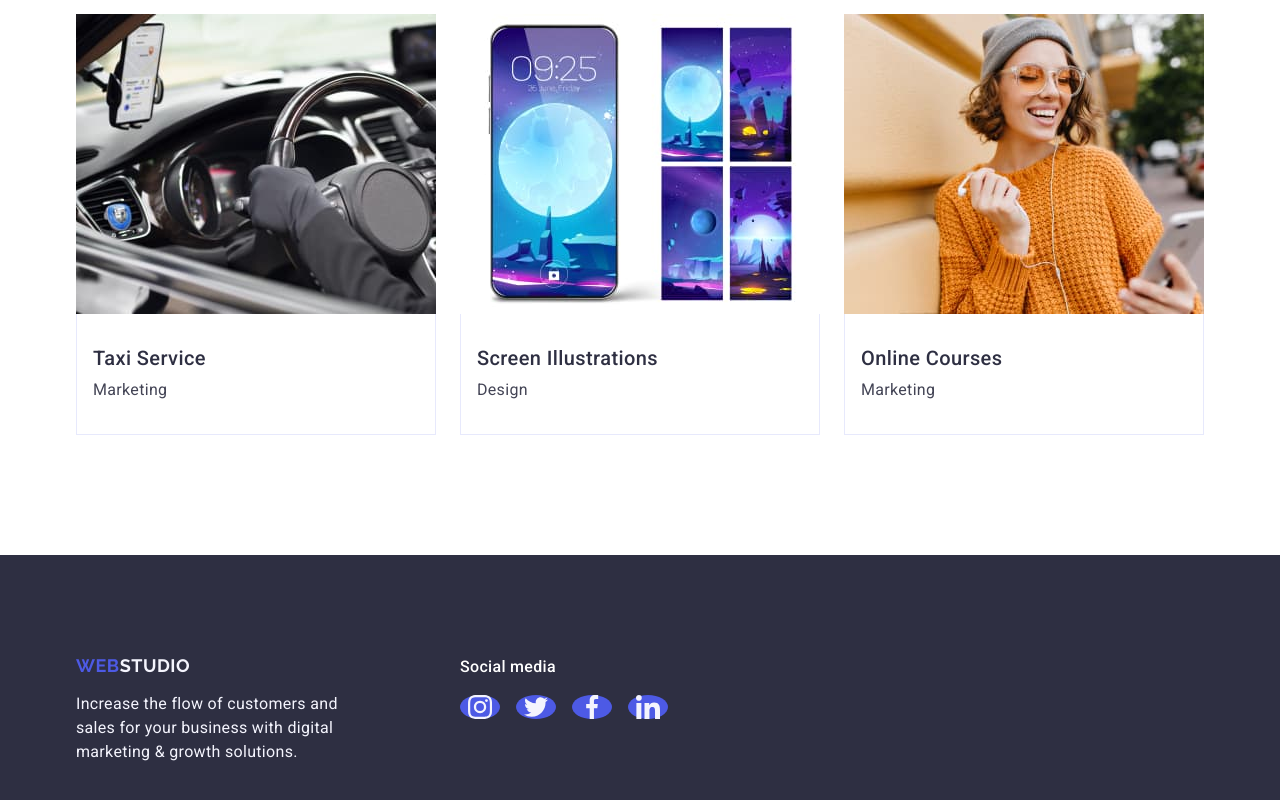
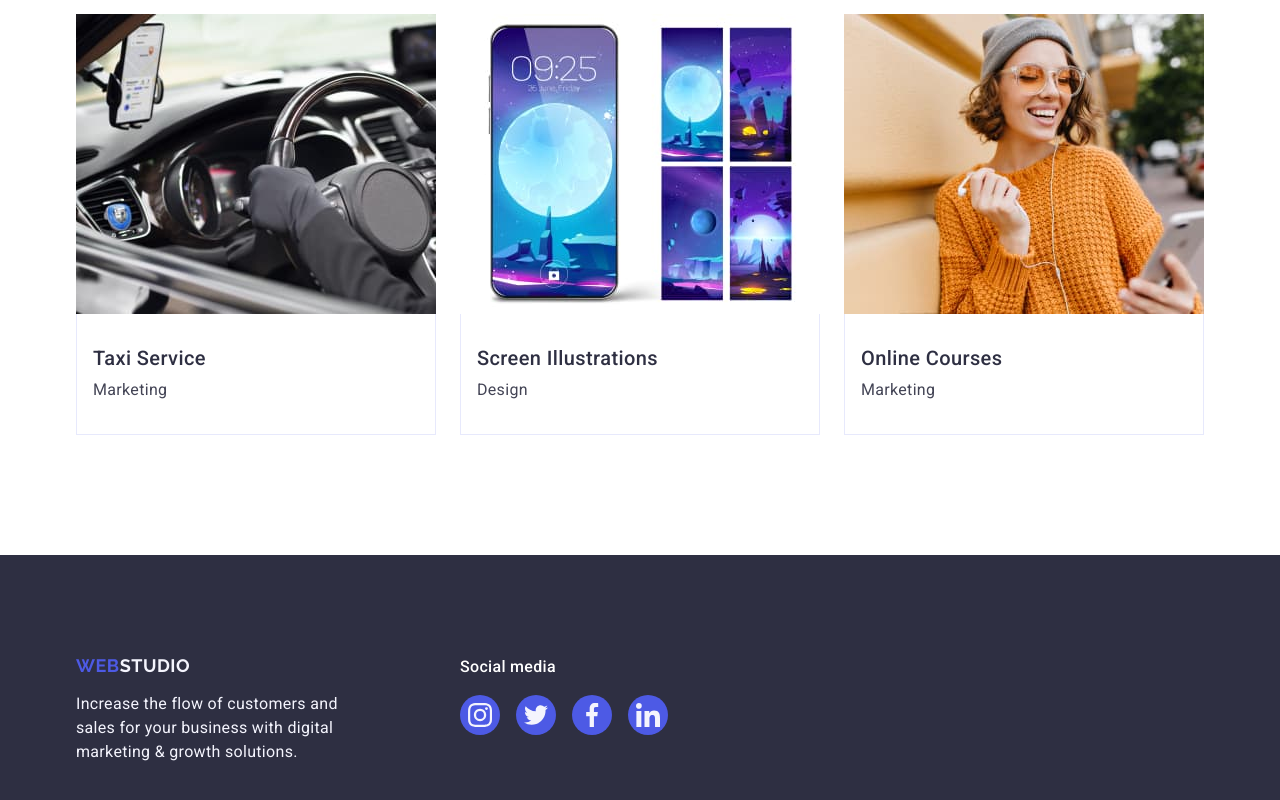
Before and after one commit to Kholodaet/goit-markup-hw-04, a plain HTML site: page index.html in a window 1280 px wide. Shown: the part 2580-3380 px from the top of the page. Drawn offline with nearby package versions, Linux system fonts and the light colour scheme.

Commit message:
footer again update

```diff
--- a/css/styles.css
+++ b/css/styles.css
@@ -330,21 +330,24 @@ ul {
 .social-item-footer {
   width: 40px;
   height: 40px;
-  flex-shrink: 0;
 }
 
 .social {
   width: 100%;
+  height: 100%;
   background-color: #4d5ae5;
   border-radius: 50%;
   display: flex;
   align-items: center;
   justify-content: center;
+  transition: background-color 250ms cubic-bezier(0.4, 0, 0.2, 1);
 }
 
-.social:hover {
+.social:hover,
+.social:focus {
   background-color: #31d0aa;
 }
+
 .icon-twitter {
   fill: #f4f4fd;
 }
--- a/index.html
+++ b/index.html
@@ -251,28 +251,28 @@
           <ul class="social-list-footer">
             <li class="social-item-footer">
               <a class="social" href="https://www.instagram.com/">
-                <svg class="icon icon-instagram" widht="24" height="24">
+                <svg class="icon icon-instagram" width="24" height="24">
                   <use href="./images/icons.svg#icon-instagram-2"></use>
                 </svg>
               </a>
             </li>
             <li class="social-item-footer">
               <a class="social" href="https://twitter.com/">
-                <svg class="icon icon-twitter" widht="24" height="24">
+                <svg class="icon icon-twitter" width="24" height="24">
                   <use href="./images/icons.svg#icon-twitter-1"></use>
                 </svg>
               </a>
             </li>
             <li class="social-item-footer">
               <a class="social" href="https://www.facebook.com/">
-                <svg class="icon icon-facebook" widht="24" height="24">
+                <svg class="icon icon-facebook" width="24" height="24">
                   <use href="./images/icons.svg#icon-facebook-1"></use>
                 </svg>
               </a>
             </li>
             <li class="social-item-footer">
               <a class="social" href="https://www.linkedin.com/">
-                <svg class="icon icon-linkedin" widht="24" height="24">
+                <svg class="icon icon-linkedin" width="24" height="24">
                   <use href="./images/icons.svg#icon-linkedin-1"></use>
                 </svg>
               </a>
```
